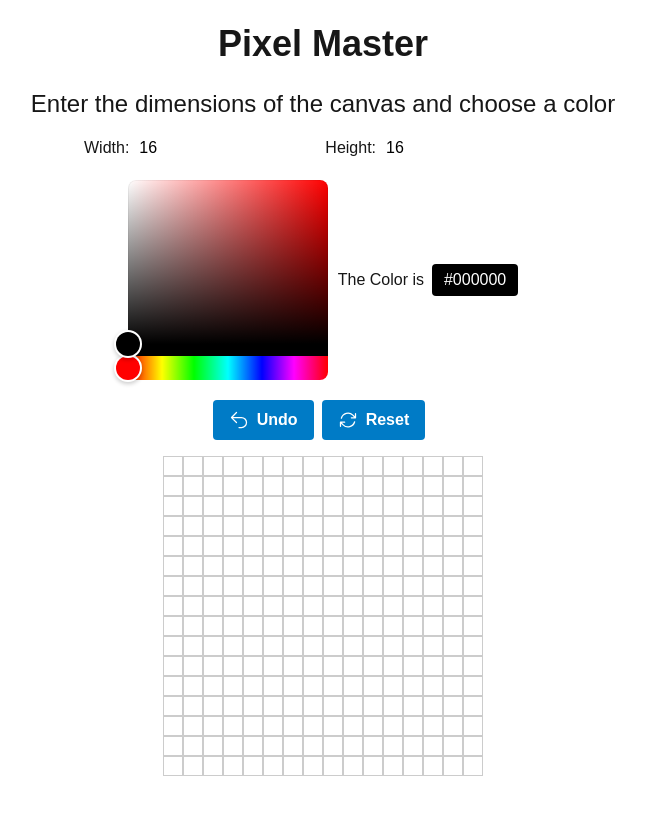
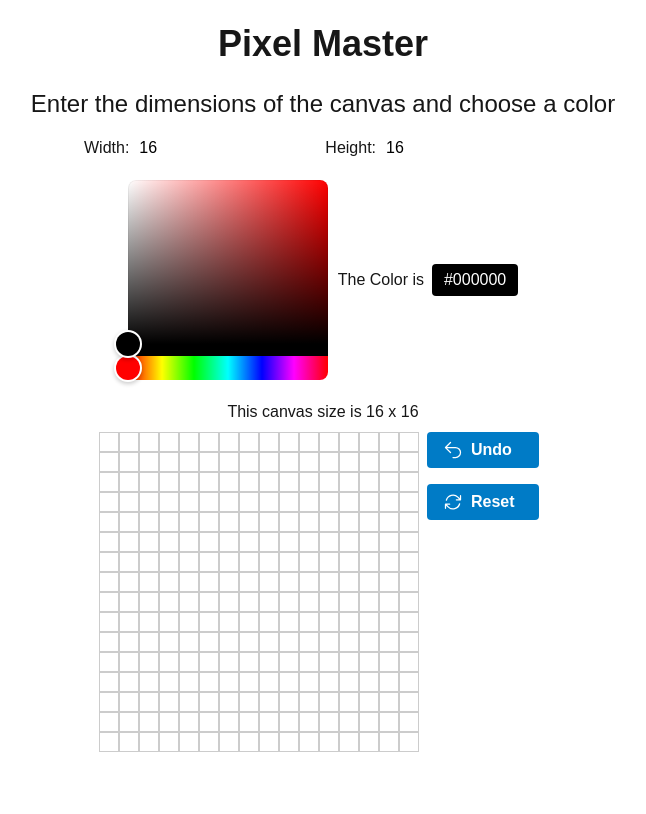
Before and after one commit to yokarilight/pixel-master-next-app, a Next.js app: page / in a window 1280 px wide. Shown: the top 814 px of the page, without its empty margins (317-963 px from the left). Built offline with nearby package versions, Linux system fonts and the light colour scheme.

Commit message:
change: add canvas size, adjust position of action buttons, modify tailwind config for new colors

```diff
--- a/app/components/actionBtn.tsx
+++ b/app/components/actionBtn.tsx
@@ -4,13 +4,14 @@ interface ActionBtnProps {
   onClick: () => void;
   label: string;
   icon: React.ReactNode;
+  btnClassName?: string;
 }
 
-const ActionBtn = ({ onClick, label, icon }: ActionBtnProps) => {
+const ActionBtn = ({ onClick, label, icon, btnClassName }: ActionBtnProps) => {
   return (
     <button
       onClick={onClick}
-      className='bg-[#007bc6] hover:bg-[#0056a8] text-white font-bold py-2 px-4 rounded mr-2 transition-colors duration-300 flex items-center'
+      className={`bg-btn-primary hover:bg-btn-primary-hover text-white font-bold w-28 max-h-9 py-2 px-4 rounded mr-2 transition-colors duration-300 flex items-center ${btnClassName}`}
     >
       {icon}
       <span className='ml-2'>{label}</span>
--- a/app/components/konvaCanvas.tsx
+++ b/app/components/konvaCanvas.tsx
@@ -73,19 +73,9 @@ const KonvaCanvas = () => {
         </div>
       </div>
 
-      <div className='flex mb-4'>
-        <ActionBtn
-          onClick={handleUndo}
-          label='Undo'
-          icon={<ArrowUturnLeftIcon className='h-5 w-5' />}
-        />
-        <ActionBtn
-          onClick={handleReset}
-          label='Reset'
-          icon={<ArrowPathIcon className='h-5 w-5' />}
-        />
-      </div>
+      <div className='mb-2'>This canvas size is {width} x {height}</div>
 
+      <div className='flex'>
         <Stage width={width * pixelSize} height={height * pixelSize} ref={stageRef}>
           <Layer>
             {Array.from({ length: width }).map((_, x) =>
@@ -104,6 +94,20 @@ const KonvaCanvas = () => {
             )}
           </Layer>
         </Stage>
+        <div className='ml-2 mb-4'>
+          <ActionBtn
+            onClick={handleUndo}
+            label='Undo'
+            icon={<ArrowUturnLeftIcon className='h-5 w-5' />}
+          />
+          <ActionBtn
+            onClick={handleReset}
+            label='Reset'
+            icon={<ArrowPathIcon className='h-5 w-5' />}
+            btnClassName='mt-4'
+          />
+        </div>
+      </div>
 
       <div className='mt-5 mb-8'>
         <ExportBtn onClick={() => exportImage('png')} format='png' />
--- a/tailwind.config.ts
+++ b/tailwind.config.ts
@@ -11,7 +11,9 @@ const config: Config = {
       colors: {
         background: "var(--background)",
         foreground: "var(--foreground)",
-        error: '#EF4257',
+        "btn-primary": "#007BC6",
+        "btn-primary-hover": "#0056A8",
+        error: "#EF4257",
       },
     },
   },
```
Lines whose indentation alone changed are shown as unchanged.
